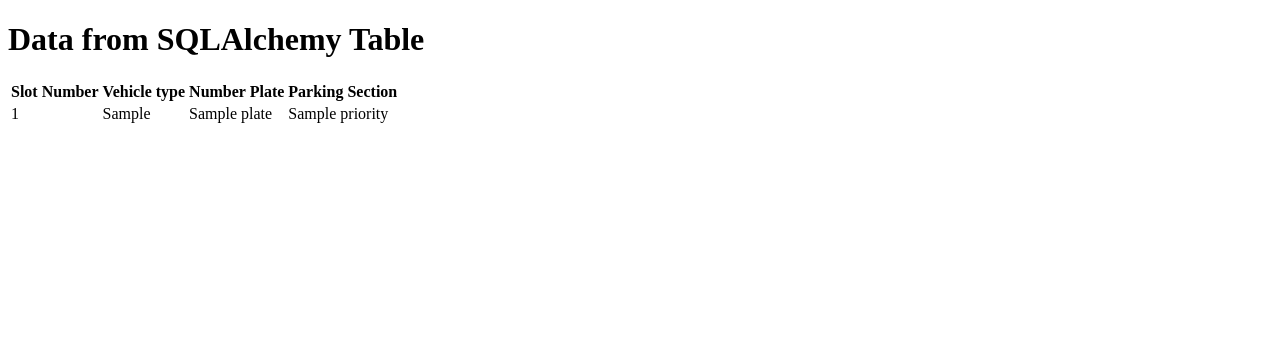
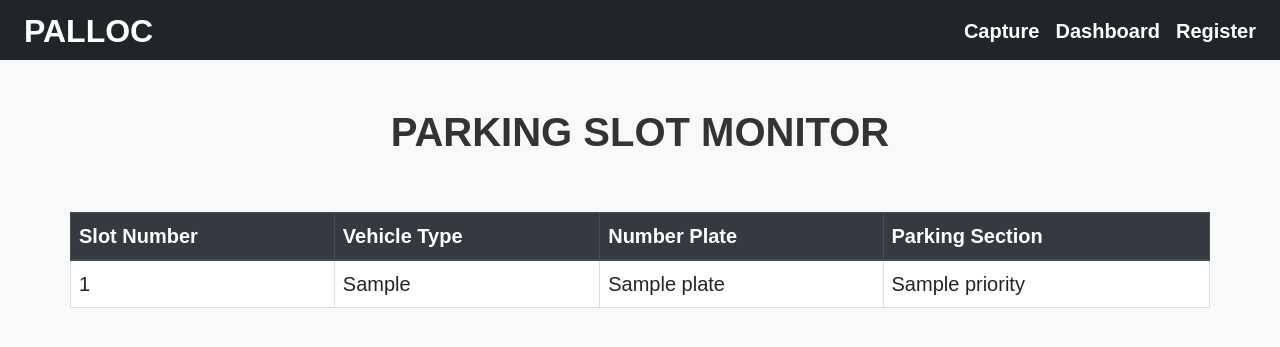
Before and after one commit to Diya050/palloc, a Flask app: template templates/Dashboard.html in a window 1280 px wide. Shown: the top 347 px of the page. Run offline with Flask 3, Linux system fonts and the light colour scheme; the template is opened without the code that fills it: most values are stand-ins (such as "Sample title", 1, 10 or a date in 2020); some libraries are stand-ins or nearby versions.

Commit message:
Styling Dashboard and adding navbar to all pages

```diff
--- a/templates/Dashboard.html
+++ b/templates/Dashboard.html
@@ -1,17 +1,91 @@
 <!DOCTYPE html>
 <html>
 <head>
-    <title>Data Display</title>
+    <title>Dashboard</title>
+    <link rel="stylesheet" href="https://maxcdn.bootstrapcdn.com/bootstrap/4.5.2/css/bootstrap.min.css">
+    <link href="https://cdn.jsdelivr.net/npm/bootstrap@5.2.3/dist/css/bootstrap.min.css" rel="stylesheet" integrity="sha384-rbsA2VBKQhggwzxH7pPCaAqO46MgnOM80zW1RWuH61DGLwZJEdK2Kadq2F9CUG65" crossorigin="anonymous">
+<script src="https://use.fontawesome.com/f59bcd8580.js"></script>
+    <style>
+        body {
+            font-family: Arial, sans-serif;
+            background-color: #f8f9fa;
+            margin: 0;
+            padding: 0;
+        }
+
+        h1 {
+            text-align: center;
+            color: #333;
+        }
+
+        table {
+            width: 80%;
+            border-collapse: collapse;
+            margin-top: 5px;
+            background-color: #fff;
+        }
+
+        th, td {
+            border: 1px solid #ddd;
+            padding: 10px;
+            text-align: left;
+            font-size: 20px;
+        }
+
+        th {
+            background-color: #333;
+            color: #fff;
+        }
+
+        tr:nth-child(even) {
+            background-color: #f2f2f2;
+        }
+
+        tr:hover {
+            background-color: #ddd;
+        }
+
+        .navbar h2,li {
+            margin-top: 10px;
+        }
+    </style>
 </head>
 <body>
-    <h1>Data from SQLAlchemy Table</h1>
-    <table>
-        <thead>
+<!-- Navbar -->
+    <nav class="navbar navbar-expand-lg navbar-light bg-dark" style="max-height: 60px;">
+    <div class="px-4">
+        <h2 class="text-white h2"><b>PALLOC</b></h2>
+    </div>
+    <div class="flex-grow-1 d-flex justify-content-end with-margin">
+    <div class="px-3">
+        <ul class="navbar-nav">
+            <li class="nav-item">
+
+                <a class="nav-link" href="/"><h5 class="text-white h5"><b>Capture</b></h5></a>
+            </li>
+            <li class="nav-item">
+                <a class="nav-link" href="#"><h5 class="text-white h5"><b>Dashboard</b></h5></a>
+            </li>
+            <li class="nav-item">
+                <a class="nav-link" href="/register"><h5 class="text-white h5"><b>Register</b></h5></a>
+            </li>
+        </ul>
+    </div></div>
+    </div>
+</nav>
+
+    <div class="py-5">
+    <h1><b>PARKING SLOT MONITOR</b></h1></div>
+<div class="container mt">
+    <div class="row justify-content-center">
+
+            <table class="table">
+                <thead class="thead-dark">
                     <tr>
-                <th>Slot Number</th>
-                <th>Vehicle type</th>
-                <th>Number Plate</th>
-                <th>Parking Section</th>
+                        <th scope="col">Slot Number</th>
+                        <th scope="col">Vehicle Type</th>
+                        <th scope="col">Number Plate</th>
+                        <th scope="col">Parking Section</th>
                         <!-- Add more table headers for your columns -->
                     </tr>
                 </thead>
@@ -21,11 +95,15 @@
                             <td>{{ record.id }}</td>
                             <td>{{ record.vehicle_type }}</td>
                             <td>{{ record.plate }}</td>
-                    <td>{{ record.priority }} </td>
+                            <td>{{ record.priority }}</td>
                             <!-- Add more table cells for your columns -->
                         </tr>
                     {% endfor %}
                 </tbody>
             </table>
+        </div>
+    </div>
+</div>
+
 </body>
 </html>
```
Also changed, not shown: templates/index.html (+16 -4 lines), templates/register.html (+28 -2 lines). Lines whose indentation alone changed are shown as unchanged.
